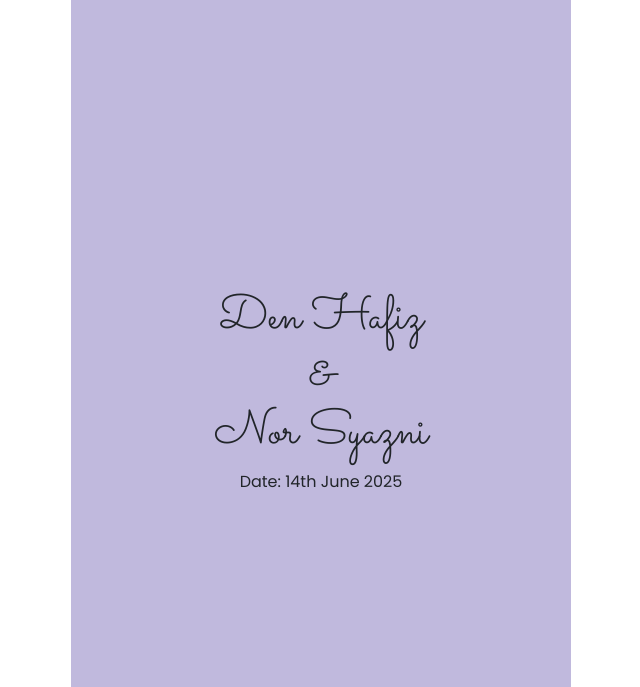
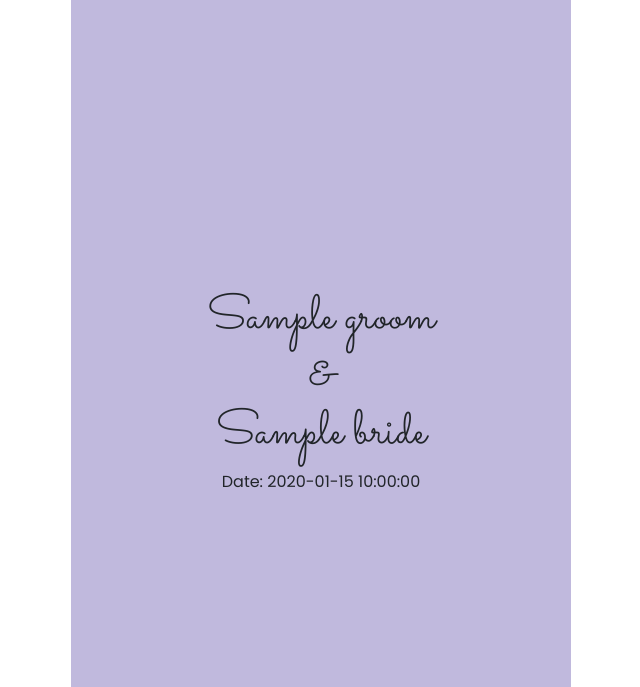
Before and after one commit to DenHafiz69/wedding-invitation, a Flask app: template templates/index.html in a window 1280 px wide. Shown: the top 687 px of the page, without its empty margins (319-959 px from the left). Run offline with Flask 3, Linux system fonts and the light colour scheme; the template is opened without the code that fills it: most values are stand-ins (such as "Sample title", 1, 10 or a date in 2020); some libraries are stand-ins or nearby versions.

Commit message:
Take data from python instead of hardcoding

```diff
--- a/templates/index.html
+++ b/templates/index.html
@@ -5,8 +5,8 @@
     <div class="container">
         <!-- Page 1: Name and Date -->
         <div id="home" class="content">
-            <h1>Den Hafiz <br> & <br> Nor Syazni</h1>
-            <p>Date: 14th June 2025</p>
+            <h1>{{ data["groom"] }} <br> & <br>{{ data["bride"] }}</h1>
+            <p>Date: {{ data["date"] }}</p>
         </div>
     </div>
 
```
